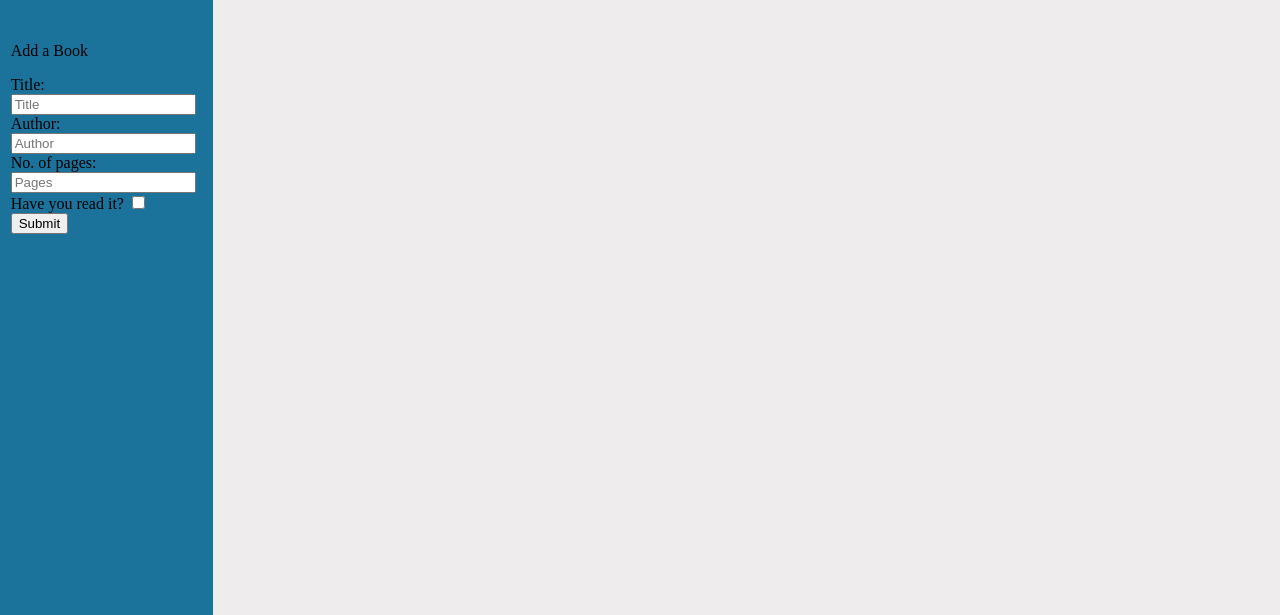
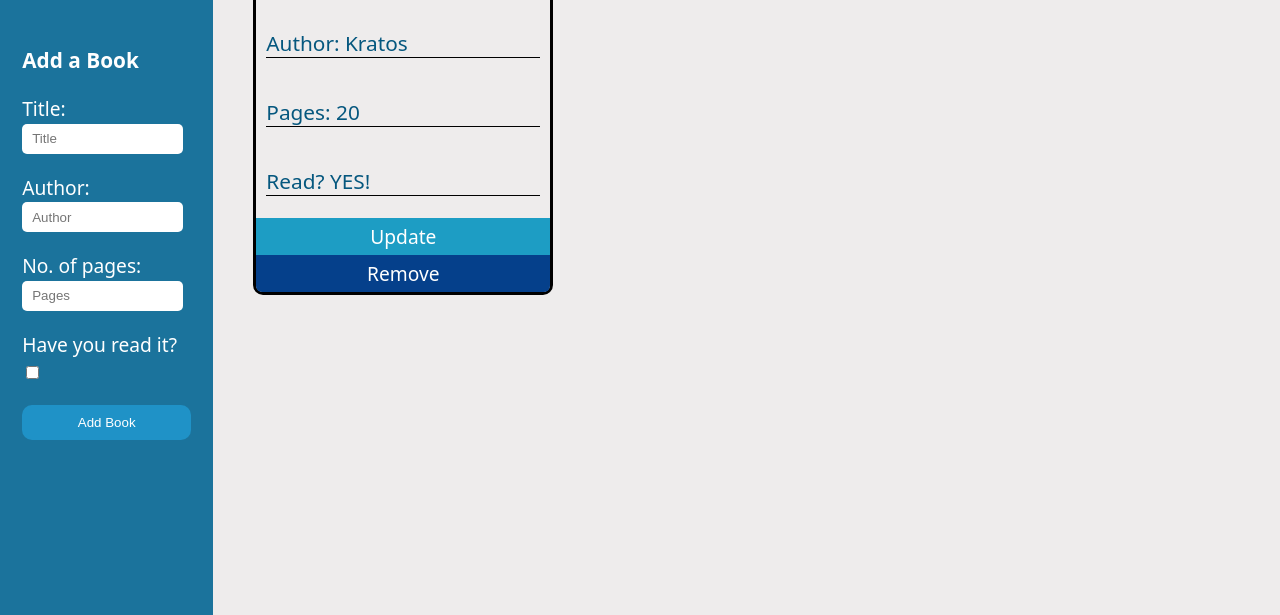
Before and after one commit to trinay-krishna/Library, a plain HTML site: page index.html in a window 1280 px wide. Shown: the part 185-800 px from the top of the page. Drawn offline with Linux system fonts and the light colour scheme.

Commit message:
Add Styling for form and Book card for library
- Added Styling for the form elements.
- Added Styling for the book div containing simple elements without classes to make it easier to add in JS.

```diff
--- a/index.html
+++ b/index.html
@@ -23,26 +23,35 @@
             <form action="#">
                 <div class="field">
                     <label for="book-title">Title:</label>
-                    <input type="text" id="book-title" placeholder="Title">
+                    <input type="text" id="book-title" placeholder="Title" required>
                 </div>
                 <div class="field">
                     <label for="book-author">Author:</label>
-                    <input type="text" id="book-author" placeholder="Author">
+                    <input type="text" id="book-author" placeholder="Author" required>
                 </div>
                 <div class="field">
                     <label for="book-pages">No. of pages:</label>
-                    <input type="number" id="book-pages" placeholder="Pages">
+                    <input type="number" id="book-pages" placeholder="Pages" required>
                 </div>
                 <div class="field">
                     <label for="book-read">Have you read it?</label>
-                    <input type="checkbox">
+                    <input type="checkbox" required>
                 </div>
-                <button id="submit-btn">Submit</button>
+                <button id="submit-btn">Add Book</button>
             </form>
         </div>
     </div>
     <div class="main-content">
-
+        <ul class="books">
+            <li><div class="book">
+                <h2>God Of War</h2>
+                <p>Author: Kratos</p>
+                <p>Pages: 20</p>
+                <p>Read? YES!</p>
+                <button>Update</button>
+                <button>Remove</button>
+            </div></li>
+        </ul>
     </div>
 
 </body>
--- a/styles.css
+++ b/styles.css
@@ -12,6 +12,8 @@ html{
     overflow: clip;
     --background-color:rgb(238, 236, 236);
     --primary-color:rgb(27, 115, 156);
+    --hover-color: rgb(5, 87, 126);
+    --font: system-ui, -apple-system, BlinkMacSystemFont, 'Segoe UI', Roboto, Oxygen, Ubuntu, Cantarell, 'Open Sans', 'Helvetica Neue', sans-serif;
 }
 
 body{
@@ -21,6 +23,14 @@ body{
     display: grid;
     grid-template-columns: minmax(200px,1fr) 5fr;
     grid-template-rows: 1fr 10fr;
+}
+
+li{
+    list-style: none;
+}
+ul{
+    margin: 20px 40px;
+    padding: 0;
 }
 
 .header{
@@ -55,7 +65,88 @@ body{
     display: flex;
     flex-direction: column;
     gap: 100px;
+    & p{
+        color: rgb(255, 255, 255);
+        font-size: 1.3rem;
+        font-family: var(--font);
+        padding: 0% 6%;
+        font-weight: bold;
+    }
 }
 .main-content{
     background-color: var(--background-color);
 }
+
+form{
+    display: flex;
+    flex-direction: column;
+    gap: 20px;
+    color: white;
+    font-family: var(--font);
+    font-size: 1.2rem;
+    padding: 0% 6%;
+}
+
+input:not([type="checkbox"]){
+    max-width: 95%;
+    height: 30px;
+    appearance: none;
+    border: none;
+    border-radius: 5px;
+    padding-left: 10px;
+}
+
+input:focus{
+    outline: none;
+    border: 2px solid black;
+}
+
+#submit-btn{
+    border: none;
+    border-radius: 10px;
+    color: white;
+    background-color: rgb(31, 146, 199);
+    padding: 10px 30px;
+    &:hover{
+        background-color: var(--hover-color);
+    }
+}
+
+.book{
+    height: 380px;
+    width: 300px;
+    border: 3px solid black;
+    border-radius: 10px;
+    display: flex;
+    flex-direction: column;
+    & button:first-of-type{
+        margin-top: auto;
+        background-color: rgb(29, 157, 196);
+    }
+    & button:last-of-type{
+        border-bottom-left-radius: 6px;
+        border-bottom-right-radius: 6px;
+    }
+    & button{
+        border: none;
+        background-color: rgb(5, 64, 139);
+        padding: 5px 0;
+        color: white;
+        font-family: var(--font);
+        font-size: 1.2rem;
+    }
+}
+
+.book>p{
+    margin: 20px 10px;
+    color: var(--hover-color);
+    font-family: var(--font);
+    font-size: 1.3rem;
+    border-bottom: 1px solid black;
+}
+h2{
+    text-align: center;
+    color: rgb(2, 48, 85);
+    font-size: 1.9rem;
+    font-family: var(--font);
+}
```
